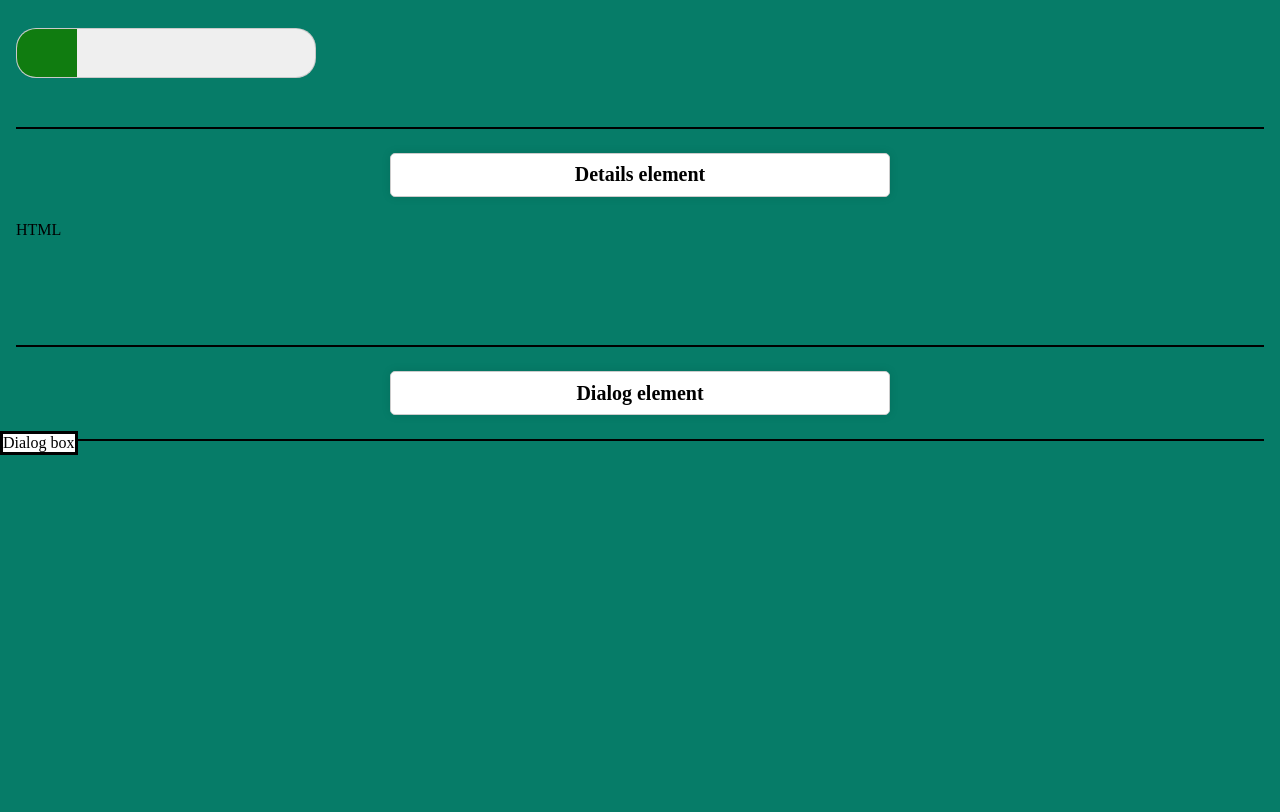
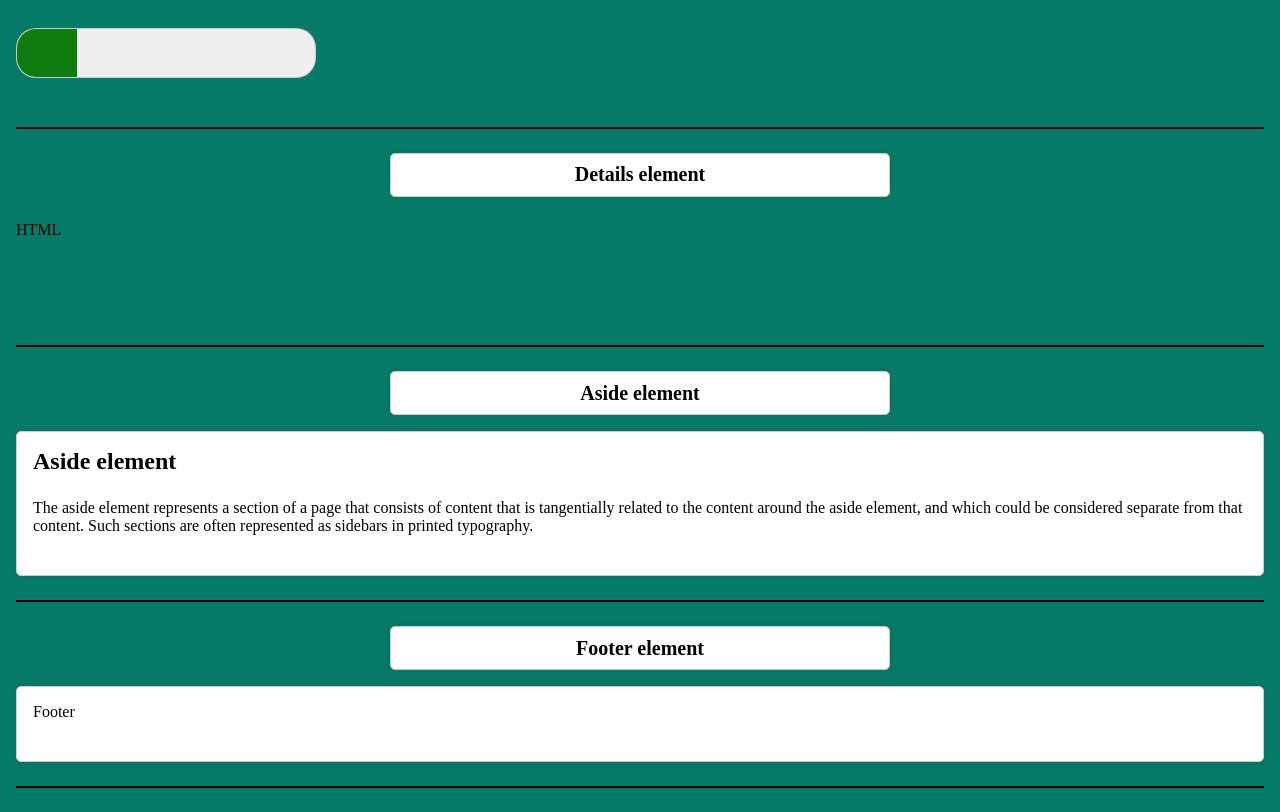
Before and after one commit to karianmash/html-tutorials, a plain HTML site: page elements.html in a window 1280 px wide. Shown: the part 5187-5999 px from the top of the page. Before the commit the page ends 5652 px from the top, so only its background shows below. Drawn offline with Linux system fonts and the light colour scheme.

Commit message:
Added some element

```diff
--- a/elements.html
+++ b/elements.html
@@ -197,11 +197,13 @@
 
     <!-- 9 Video element -->
     <div class="title">Video element</div>
+
     <video width="320" height="240" controls>
       <source src="media/video.mkv" type="video/mp4" />
       <source src="movie.ogg" type="video/ogg" />
       Your browser does not support the video tag.
     </video>
+
     <hr size="4" color="black" />
     <!-- --------------------------------------------------------------------- -->
 
@@ -251,9 +253,25 @@
     <hr size="4" color="black" />
     <!-- --------------------------------------------------------------------- -->
 
-    <!-- 16 Dialog element -->
-    <div class="title">Dialog element</div>
-    <dialog open>Dialog box</dialog>
+    <!-- 15 Aside element -->
+    <div class="title">Aside element</div>
+    <aside>
+      <h2>Aside element</h2>
+      <p>
+        The aside element represents a section of a page that consists of
+        content that is tangentially related to the content around the aside
+        element, and which could be considered separate from that content. Such
+        sections are often represented as sidebars in printed typography.
+      </p>
+    </aside>
+    <hr size="4" color="black" />
+    <!-- --------------------------------------------------------------------- -->
+
+    <!-- 16 Footer element -->
+    <div class="title">Footer element</div>
+    <footer>
+      <p>Footer</p>
+    </footer>
     <hr size="4" color="black" />
     <!-- --------------------------------------------------------------------- -->
   </body>
--- a/styles/style.css
+++ b/styles/style.css
@@ -189,3 +189,21 @@ summary {
   width: 300px;
   height: 100px;
 }
+/* style the aside element and it's content */
+aside {
+  background-color: #fff;
+  border: 1px solid #ccc;
+  border-radius: 5px;
+  box-shadow: 0 0 10px rgba(0, 0, 0, 0.1);
+  padding: 1rem;
+  margin-bottom: 1.5rem;
+}
+/* style the footer element and it's content */
+footer {
+  background-color: #fff;
+  border: 1px solid #ccc;
+  border-radius: 5px;
+  box-shadow: 0 0 10px rgba(0, 0, 0, 0.1);
+  padding: 1rem;
+  margin-bottom: 1.5rem;
+}
```
